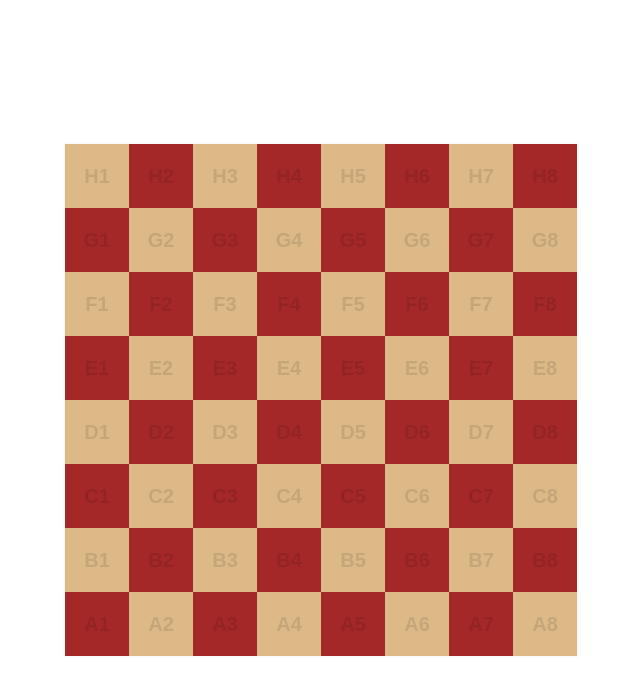
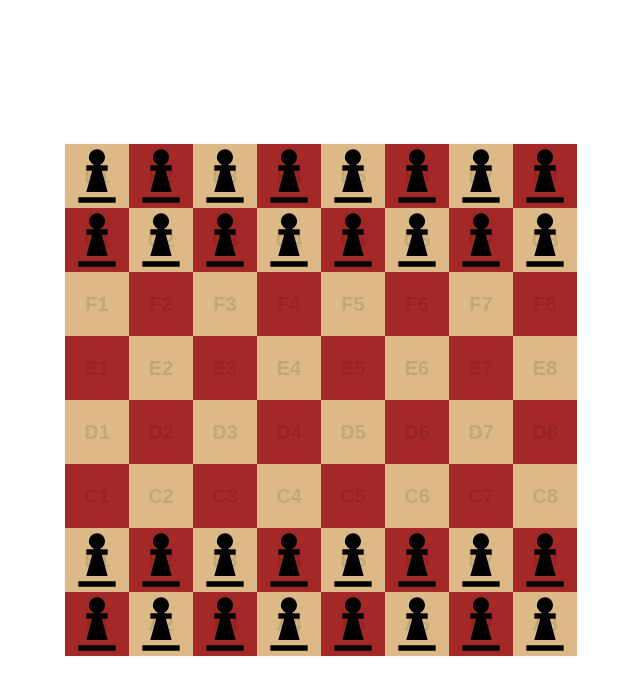
Before and after one commit to RKeyIT/chess-ts_react_oop, a React app: page / in a window 1280 px wide. Shown: the top 694 px of the page, without its empty margins (319-959 px from the left). Built offline with nearby package versions, Linux system fonts and the light colour scheme; the HTML template or start-up script is replaced by a standard one.

Commit message:
feat: added Piece displaying

```diff
--- a/src/Cell/Cell.tsx
+++ b/src/Cell/Cell.tsx
@@ -1,3 +1,4 @@
+import { Pawn } from '../Piece/pawn/Pawn';
 import { Coordinates } from '../types/types';
 import { CellModel } from './CellModel';
 import styles from './styles.module.css';
@@ -8,12 +9,14 @@ interface ICellProps {
 
 export function Cell({ model }: ICellProps) {
   const color = model.color;
+  const piece = model.piece;
   const coordinates: Coordinates = `${model.x}${model.y}`;
 
   return (
     <div className={`${styles.Cell} ${styles[color]}`}>
       <div className={styles.coordinates}>{coordinates}</div>
       <div className={styles.highlighter}></div>
+      {piece && <Pawn></Pawn>}
     </div>
   );
 }
--- /dev/null
+++ b/src/Piece/Piece.tsx
@@ -0,0 +1,3 @@
+export function Piece() {
+  return <svg></svg>;
+}
--- /dev/null
+++ b/src/global.css
@@ -0,0 +1,13 @@
+.Piece {
+    position: absolute;
+    width: 100%;
+    height: 100%;
+    -webkit-user-select: none;
+    user-select: none;
+}
+
+.Piece:active {
+    color: red;
+    width: 110%;
+    height: 110%;
+}
--- a/src/main.tsx
+++ b/src/main.tsx
@@ -1,5 +1,6 @@
 import './normalize.css';
 import './vars.css';
+import './global.css';
 import React from 'react';
 import ReactDOM from 'react-dom/client';
 import { App } from './App/App';
```
